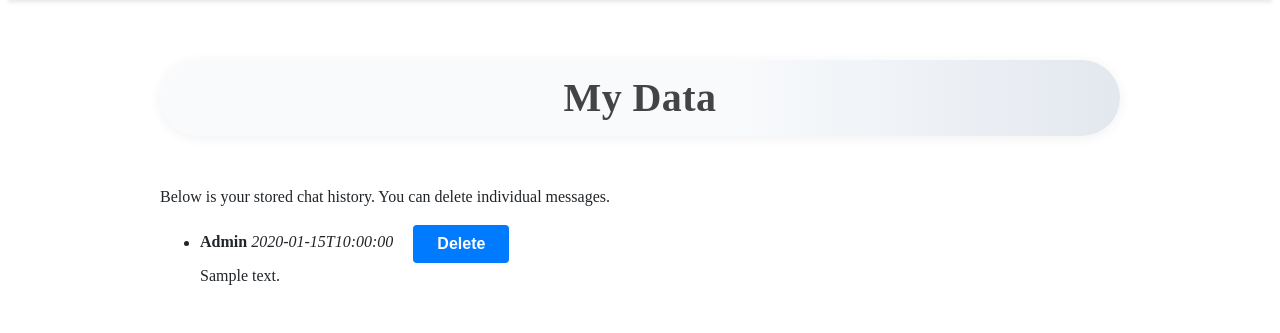
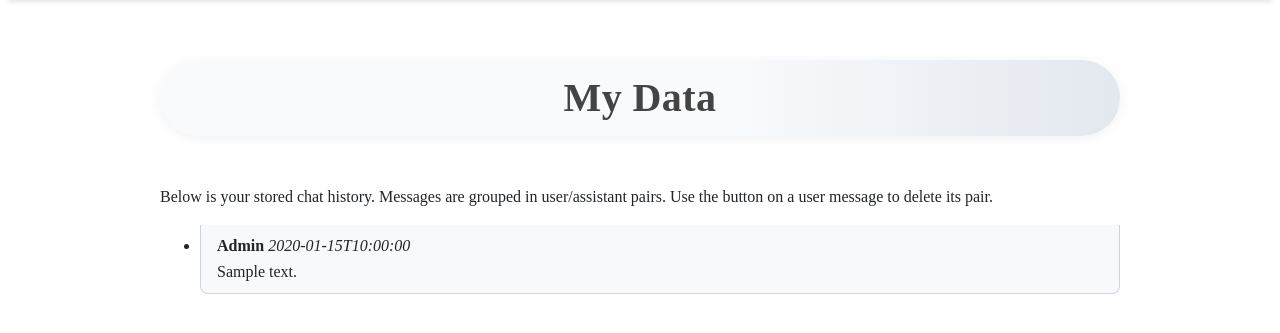
Before and after one commit to Likio3000/pomodoroAPP, a Flask app: page /mydata in a window 1280 px wide. Shown: the part 135-468 px from the top of the page. Run offline with Flask 3, Linux system fonts and the light colour scheme; a user stored in the database is signed in; tables that the repository leaves empty hold one stand-in row (values such as "Sample post"); some libraries are stand-ins or nearby versions.

Commit message:
Remove single message delete option

```diff
--- a/pomodoro_app/main/routes.py
+++ b/pomodoro_app/main/routes.py
@@ -247,26 +247,6 @@ def my_data():
     return render_template('main/my_data.html', messages=messages)
 
 
-@main.route('/mydata/delete/<int:message_id>', methods=['POST'])
-@login_required
-def delete_message(message_id):
-    """Delete a single chat message that belongs to the current user."""
-    msg = ChatMessage.query.get_or_404(message_id)
-
-    if msg.user_id != current_user.id:                # extra safety
-        abort(403)
-
-    try:
-        db.session.delete(msg)
-        db.session.commit()
-        flash('Message deleted.', 'success')
-    except SQLAlchemyError as e:
-        db.session.rollback()
-        current_app.logger.error(f"MyData: DB error deleting msg {message_id}: {e}")
-        flash('Database error; message not deleted.', 'error')
-
-    return redirect(url_for('main.my_data'))
-
 
 @main.route('/mydata/delete_pair/<int:message_id>', methods=['POST'])
 @login_required
--- a/pomodoro_app/static/style.css
+++ b/pomodoro_app/static/style.css
@@ -959,3 +959,28 @@ body.dark-theme .leaderboard-table tbody tr:nth-child(2) {
 body.dark-theme .leaderboard-table tbody tr:nth-child(3) {
   background-color: #665040;
 }
+
+/* Chat history pair styling */
+.chat-history-item.user-message {
+  background: #eef6fc;
+  border: 1px solid #cbd5e0;
+  border-radius: 0.5em 0.5em 0 0;
+  padding: 0.5em 1em;
+  margin-top: 1em;
+}
+.chat-history-item.assistant-message {
+  background: #f8f9fa;
+  border: 1px solid #cbd5e0;
+  border-top: 0;
+  border-radius: 0 0 0.5em 0.5em;
+  padding: 0.5em 1em;
+  margin-bottom: 1em;
+}
+body.dark-theme .chat-history-item.user-message {
+  background: #1c1f27;
+  border-color: #343a40;
+}
+body.dark-theme .chat-history-item.assistant-message {
+  background: #222;
+  border-color: #343a40;
+}
--- a/pomodoro_app/templates/main/my_data.html
+++ b/pomodoro_app/templates/main/my_data.html
@@ -1,25 +1,16 @@
 {% extends "base.html" %}
 {% block content %}
   <h2 class="dashboard-main-title">My Data</h2>
-  <p>Below is your stored chat history. You can delete individual messages.</p>
+  <p>Below is your stored chat history. Messages are grouped in user/assistant pairs. Use the button on a user message to delete its pair.</p>
 
   {% if messages %}
     <ul class="chat-history">
       {% for msg in messages %}
-        <li class="chat-history-item">
+        <li class="chat-history-item {{ 'user-message' if msg.role == 'user' else 'assistant-message' }}">
           <div>
             <strong>{{ msg.role.title() }}</strong>
             <em>{{ msg.timestamp.isoformat() if msg.timestamp else '' }}</em>
 
-            {# ONE form, ONE token, ONE button #}
-            <form action="{{ url_for('main.delete_message', message_id=msg.id) }}"
-                  method="post"
-                  style="display:inline;margin-left:1em;"
-                  onsubmit="return confirm('Delete this message?');">
-              <!-- hidden CSRF field so Flask-WTF receives it -->
-              <input type="hidden" name="csrf_token" value="{{ csrf_token() }}">
-              <button type="submit" class="btn btn-sm btn-danger">Delete</button>
-            </form>
             {% if msg.role == 'user' %}
             <form action="{{ url_for('main.delete_message_pair', message_id=msg.id) }}"
                   method="post"
```
Also changed, not shown: tests/test_main.py (+3 -9 lines).
